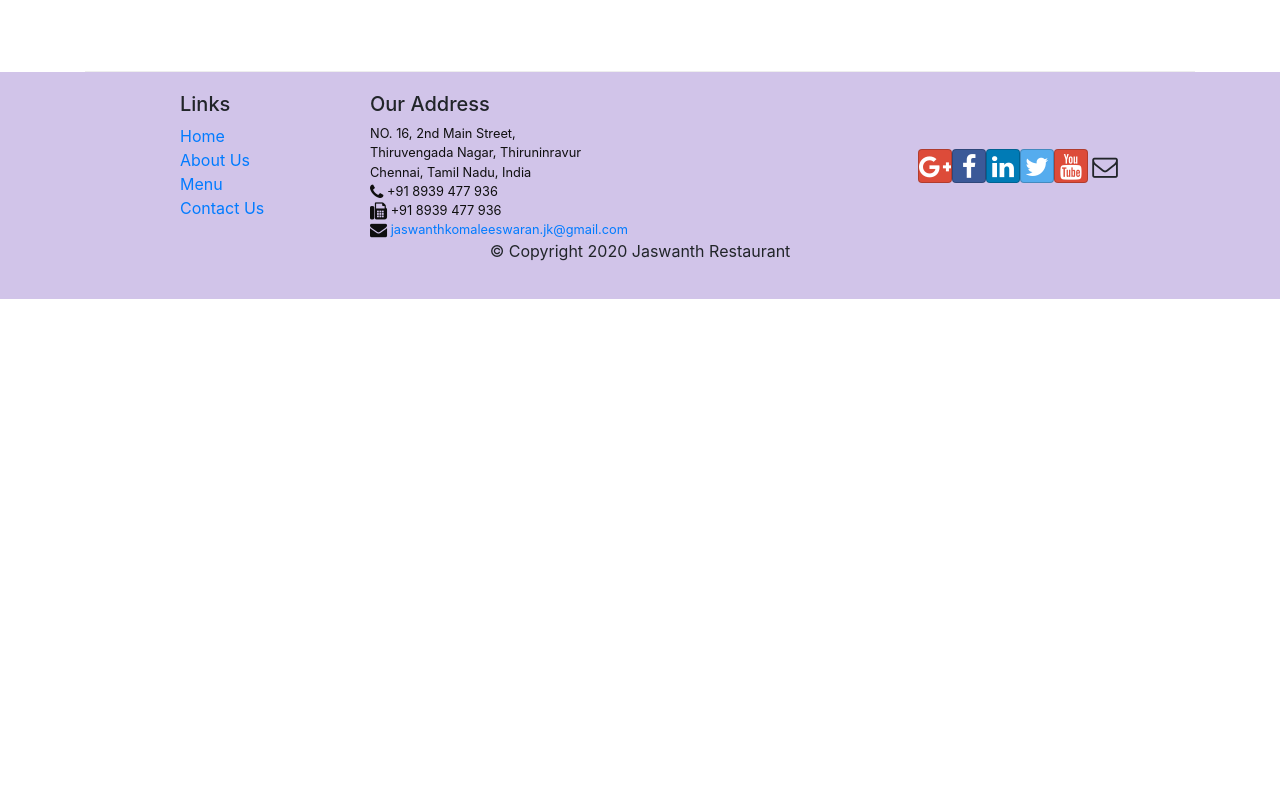
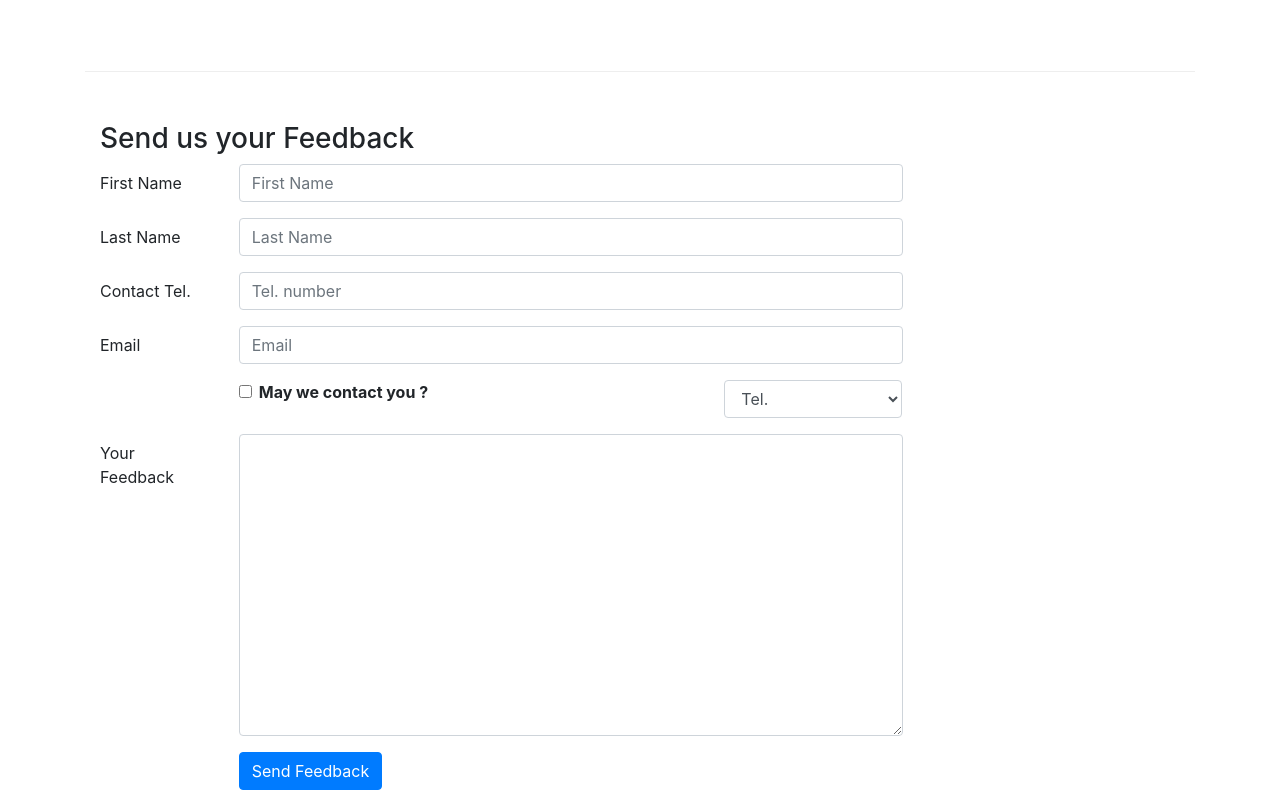
Before and after one commit to JaswanthKomaleeswaran/confusion, a React (Create React App) app: page /contactus in a window 1280 px wide. Shown: the part 800-1600 px from the top of the page. Before the commit the page ends 1099 px from the top, so only its background shows below. Built offline with nearby package versions, Linux system fonts and the light colour scheme.

Commit message:
Controlled Forms

```diff
--- a/src/components/ContactComponent.js
+++ b/src/components/ContactComponent.js
@@ -1,72 +1,232 @@
-import React from "react";
-import { Breadcrumb, BreadcrumbItem } from "reactstrap";
+import React, { Component } from "react";
+import {
+  Breadcrumb,
+  BreadcrumbItem,
+  Button,
+  Form,
+  FormGroup,
+  Label,
+  Input,
+  Col,
+} from "reactstrap";
 import { Link } from "react-router-dom";
 
-function Contact(props) {
+class Contact extends Component {
+  constructor(props) {
+    super(props);
+
+    this.state = {
+      firstname: "",
+      lastname: "",
+      telnum: "",
+      email: "",
+      agree: false,
+      contactType: "Tel.",
+      message: "",
+    };
+
+    this.handleInputChange = this.handleInputChange.bind(this);
+    this.handleSubmit = this.handleSubmit.bind(this);
+  }
+
+  handleInputChange(event) {
+    const target = event.target;
+    const value = target.type === 'checkbox' ? target.checked : target.value;
+    const name = target.name;
+
+    this.setState({
+      [name]: value
+    });
+}
+
+handleSubmit(event) {
+    console.log('Current State is: ' + JSON.stringify(this.state));
+    alert('Current State is: ' + JSON.stringify(this.state));
+    event.preventDefault();
+}
+
+  render() {
     return (
       <div className="container">
         <div className="row">
           <Breadcrumb>
             <BreadcrumbItem>
-            <Link to="/home">Home</Link>
+              <Link to="/home"> Home </Link>
             </BreadcrumbItem>
-          <BreadcrumbItem active>Contact Us</BreadcrumbItem>
+            <BreadcrumbItem active> Contact Us </BreadcrumbItem>
           </Breadcrumb>
           <div className="col-12">
-          <h3>Contact Us</h3>
-          <hr />
+            <h3> Contact Us </h3> <hr />
           </div>
         </div>
         <div className="row row-content">
           <div className="col-12">
-          <h3>Location Information</h3>
+            <h3> Location Information </h3>
           </div>
           <div className="col-12 col-sm-4 offset-sm-1">
-          <h5>Our Address</h5>
+            <h5> Our Address </h5>
             <address>
-            NO. 16, 2nd Main Street,
-            <br />
-            Thiruvengada Nagar, Thiruninravur
-            <br />
-            Chennai, Tamil Nadu, India
-            <br />
-            <i className="fa fa-phone fa-lg"></i> +91 8939 477 936
-            <br />
-            <i className="fa fa-fax fa-lg"></i> +91 8939 477 936
-            <br />
-            <i className="fa fa-envelope fa-lg"></i>{" "}
+              NO.16, 2n d Main Street, <br />
+              Thiruvengada Nagar, Thiruninravur <br />
+              Chennai, Tamil Nadu, India <br />
+              <i className="fa fa-phone fa-lg"> </i> +91 8939 477 936 <br />
+              <i className="fa fa-fax fa-lg"> </i> +91 8939 477 936 <br />
+              <i className="fa fa-envelope fa-lg"> </i>
               <a href="mailto:jaswanthkomaleeswaran.jk@gmail.com">
-              jaswanthkomaleeswaran.jk@gmail.com
+                jaswanthkomaleeswaran.jk @gmail.com
               </a>
             </address>
           </div>
           <div className="col-12 col-sm-6 offset-sm-1">
-          <h5>Map of our Location</h5>
+            <h5> Map of our Location </h5>
           </div>
           <div className="col-12 col-sm-11 offset-sm-1">
             <div className="btn-group" role="group">
-            <a
-              role="button"
-              className="btn btn-primary"
-              href="tel:+91 8939477936"
-            >
-              <i className="fa fa-phone"></i> Call
+              <a role="button" className="btn btn-primary"
+                href="tel:+91 8939477936">
+                <i className="fa fa-phone"> </i> Call
               </a>
               <a role="button" className="btn btn-info">
-              <i className="fa fa-skype"></i> Skype
+                <i className="fa fa-skype"> </i> Skype
               </a>
-            <a
-              role="button"
-              className="btn btn-success"
-              href="mailto:confusion@food.net"
-            >
-              <i className="fa fa-envelope-o"></i> Email
+              <a role="button" className="btn btn-success"
+                href="mailto:jaswanthkomaleeswaran.jk@gmail.com">
+                <i className="fa fa-envelope-o"> </i> Email
               </a>
             </div>
+          </div>
+        </div>
+        <div className="row row-content">
+          <div className="col-12">
+            <h3> Send us your Feedback </h3>
+          </div>
+          <div className="col-12 col-md-9">
+            <Form onSubmit={this.handleSubmit}>
+              <FormGroup row>
+                <Label htmlFor="firstname" md={2}>
+                  First Name
+                </Label>
+                <Col md={10}>
+                  <Input
+                    type="text"
+                    id="firstname"
+                    name="firstname"
+                    placeholder="First Name"
+                    value={this.state.firstname}
+                    onChange={this.handleInputChange}
+                  />
+                </Col>
+              </FormGroup>
+              <FormGroup row>
+                <Label htmlFor="lastname" md={2}>
+                  Last Name
+                </Label>
+                <Col md={10}>
+                  <Input
+                    type="text"
+                    id="lastname"
+                    name="lastname"
+                    placeholder="Last Name"
+                    value={this.state.lastname}
+                    onChange={this.handleInputChange}
+                  />
+                </Col>
+              </FormGroup>
+              <FormGroup row>
+                <Label htmlFor="telnum" md={2}>
+                  Contact Tel.
+                </Label>
+                <Col md={10}>
+                  <Input
+                    type="tel"
+                    id="telnum"
+                    name="telnum"
+                    placeholder="Tel. number"
+                    value={this.state.telnum}
+                    onChange={this.handleInputChange}
+                  />
+                </Col>
+              </FormGroup>
+              <FormGroup row>
+                <Label htmlFor="email" md={2}>
+                  Email
+                </Label>
+                <Col md={10}>
+                  <Input
+                    type="email"
+                    id="email"
+                    name="email"
+                    placeholder="Email"
+                    value={this.state.email}
+                    onChange={this.handleInputChange}
+                  />
+                </Col>
+              </FormGroup>
+              <FormGroup row>
+                <Col
+                  md={{
+                    size: 6,
+                    offset: 2,
+                  }}>
+                  <FormGroup check>
+                    <Label check>
+                      <Input
+                        type="checkbox"
+                        name="agree"
+                        checked={this.state.agree}
+                        onChange={this.handleInputChange}
+                      />
+                      <strong> May we contact you ? </strong>
+                    </Label>
+                  </FormGroup>
+                </Col>
+                <Col
+                  md={{
+                    size: 3,
+                    offset: 1,
+                  }}>
+                  <Input
+                    type="select"
+                    name="contactType"
+                    value={this.state.contactType}
+                    onChange={this.handleInputChange}>
+                      <option value="Tel."> Tel. </option>
+                      <option value="Email"> Email </option>
+                  </Input>
+                </Col>
+              </FormGroup>
+              <FormGroup row>
+                <Label htmlFor="message" md={2}>
+                  Your Feedback
+                </Label>
+                <Col md={10}>
+                  <Input
+                    type="textarea"
+                    id="message"
+                    name="message"
+                    rows="12"
+                    value={this.state.message}
+                    onChange={this.handleInputChange}
+                  />
+                </Col>
+              </FormGroup>
+              <FormGroup row>
+                <Col
+                  md={{
+                    size: 10,
+                    offset: 2,
+                  }}>
+                  <Button type="submit" color="primary">
+                    Send Feedback
+                  </Button>
+                </Col>
+              </FormGroup>
+            </Form>
           </div>
         </div>
       </div>
     );
   }
+}
 
 export default Contact;
--- a/src/components/MainComponent.js
+++ b/src/components/MainComponent.js
@@ -56,15 +56,15 @@ class Main extends Component {
           <Route path="/home" component={HomePage} />
           <Route
             exact
+            path="/aboutus"
+            component={() => <About leaders={this.state.leaders} />}
+          />
+          <Route
+            exact
             path="/menu"
             component={() => <Menu dishes={this.state.dishes} />}
           />
           <Route path="/menu/:dishId" component={DishWithId} />
-          <Route
-            exact
-            path="/aboutus"
-            component={() => <About leaders={this.state.leaders} />}
-          />
           <Route exact path="/contactus" component={Contact} />
           <Redirect to="/home" />
         </Switch>
```
Lines whose indentation alone changed are shown as unchanged.
